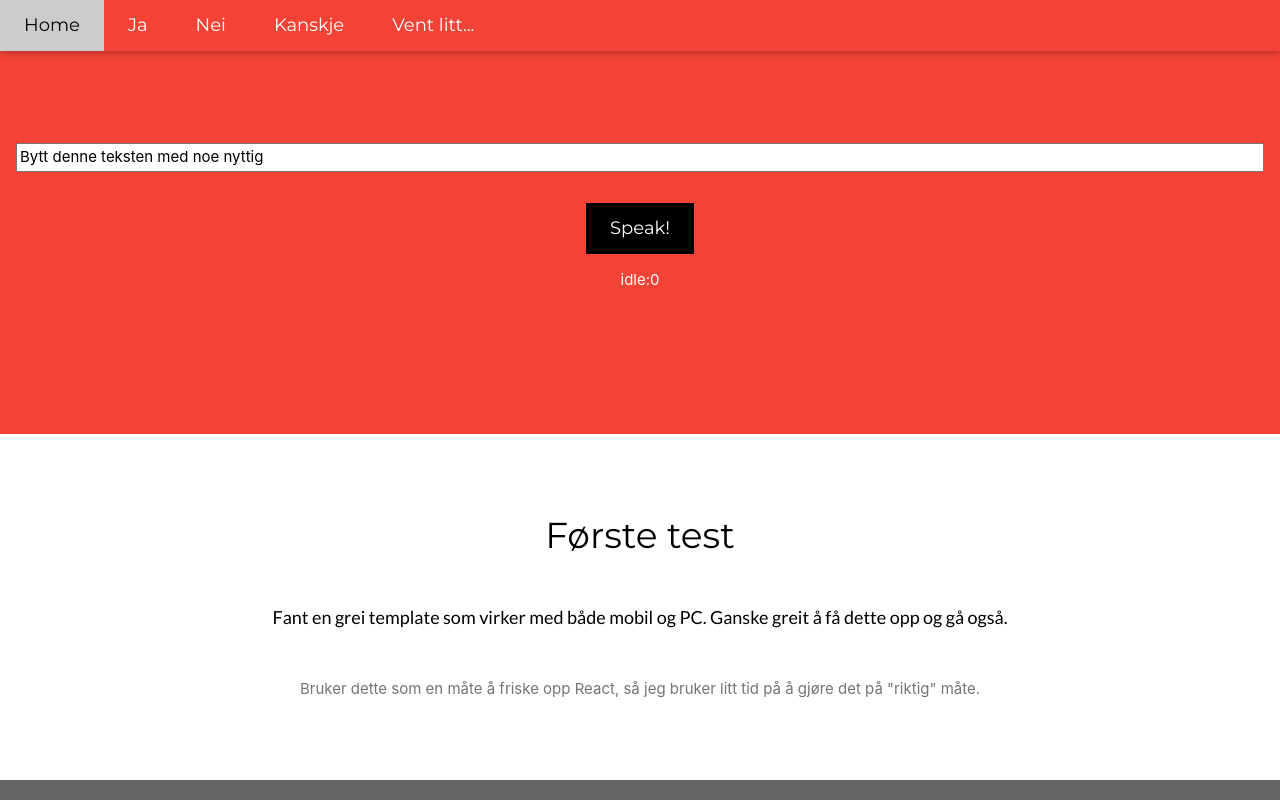
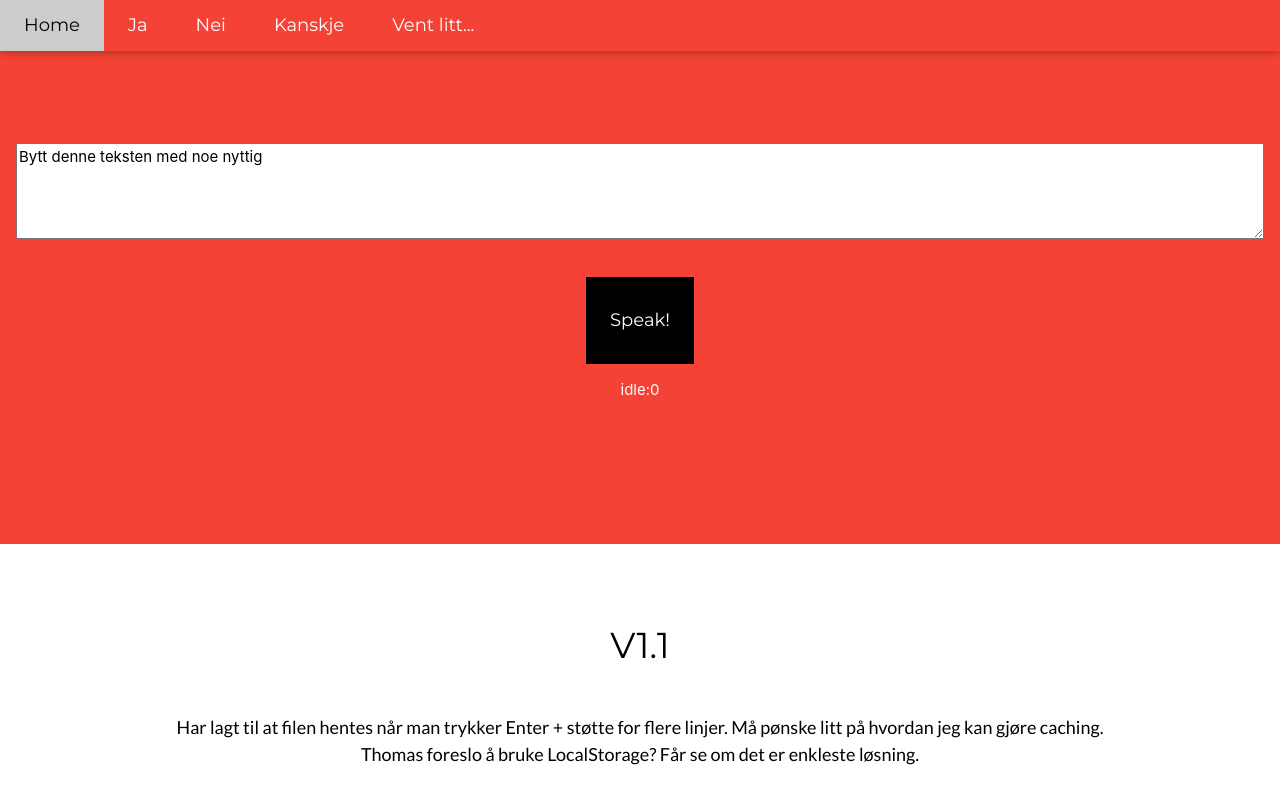
Before and after one commit to jenschr/chatter, a React (Create React App) app: page / in a window 1280 px wide. Shown: the top 800 px of the page. Built offline with nearby package versions, Linux system fonts and the light colour scheme.

Commit message:
Added send on Enter, multiline support

```diff
--- a/src/App.js
+++ b/src/App.js
@@ -1,69 +1,68 @@
-import './App.css';
-import './useInterval';
-import {UID, KEY} from './secret';
-import ReactAudioPlayer from 'react-audio-player';
-import {useState, useEffect, useRef} from 'react';
+import "./App.css";
+import "./useInterval";
+import { UID, KEY } from "./secret";
+import ReactAudioPlayer from "react-audio-player";
+import { useState, useEffect, useRef } from "react";
 
 function App() {
   const speechState = {
-    "idle": "idle",
-    "converting": "converting",
-    "retrieving": "retrieving",
-    "playing": "playing",
-    "waitAndThenPlay": "waitAndThenPlay",
-  }
-  const axios = require('axios').default;
-  const [textToSay, setTextToSay] = useState('Bytt denne teksten med noe nyttig');
-  const [activeAudioFile, setActiveAudioFile] = useState('');
+    idle: "idle",
+    converting: "converting",
+    retrieving: "retrieving",
+    playing: "playing",
+    waitAndThenPlay: "waitAndThenPlay",
+  };
+
+  const axios = require("axios").default;
+  const [textToSay, setTextToSay] = useState(
+    "Bytt denne teksten med noe nyttig"
+  );
+  const [activeAudioFile, setActiveAudioFile] = useState("");
   const [isActive, setIsActive] = useState(false);
-  const [currentSpeechState, setCurrentSpeechState] = useState(speechState.idle);
+  const [currentSpeechState, setCurrentSpeechState] = useState(
+    speechState.idle
+  );
   const [activeTranscriptionId, setActiveTranscriptionId] = useState(0);
   const baseUrl = "https://play.ht/api/v1";
-  const convertUrl = baseUrl+"/convert";
-  const resultUrl  = baseUrl+"/articleStatus?transcriptionId=";
+  const convertUrl = baseUrl + "/convert";
+  const resultUrl = baseUrl + "/articleStatus?transcriptionId=";
   var speechRequest = {
-    "voice": "nb-NO-FinnNeural",
-    "content": "",
-    "title": "jensatester", // Optional
-    "trimSilence": false,    // Optional
-  }
+    voice: "nb-NO-FinnNeural",
+    content: "",
+    title: "jensatester", // Optional
+    trimSilence: false, // Optional
+  };
 
   var timer;
 
   useInterval(() => {
-      if( currentSpeechState == speechState.retrieving )
-      {
-        axios.get(resultUrl+activeTranscriptionId, {
+    if (currentSpeechState == speechState.retrieving) {
+      axios
+        .get(resultUrl + activeTranscriptionId, {
           headers: {
-       'X-User-ID': UID,
-       'Authorization': KEY,
-     }})
+            "X-User-ID": UID,
+            Authorization: KEY,
+          },
+        })
         .then(function (response) {
-          console.log("axios response: "+response);
+          console.log("axios response: " + response);
           // {"status":"transcriping","transcriptionId":"-NB7NC5kkMThnqOaE7Re","contentLength":3,"wordCount":3}
-          if( response && response.data.converted )
-          {
-            console.log("Play.ht gave us "+response.data.audioUrl);
+          if (response && response.data.converted) {
+            console.log("Play.ht gave us " + response.data.audioUrl);
             setActiveAudioFile(response.data.audioUrl);
             setCurrentSpeechState(speechState.playing);
-          }
-          else if( response && response.data.error )
-          {
-            console.log("Play.ht error "+response.data.errorMessage);
+          } else if (response && response.data.error) {
+            console.log("Play.ht error " + response.data.errorMessage);
             setCurrentSpeechState(speechState.idle);
-          }
-          else
-          {
+          } else {
             // Just hang here...
           }
         })
         .catch(function (error) {
-          console.log("axios error: "+error);
+          console.log("axios error: " + error);
           setCurrentSpeechState(speechState.idle);
         });
-      }
-      else if( currentSpeechState == speechState.waitAndThenPlay )
-      {
+    } else if (currentSpeechState == speechState.waitAndThenPlay) {
       setCurrentSpeechState(speechState.idle);
       handleSpeak();
     }
@@ -72,54 +71,81 @@ function App() {
   useEffect(() => {
     //();
   });
-
-  function saySomething( whatToSay )
-  {
-    setTextToSay( whatToSay );
+  function currentStatus() {
+    let buttonText = "none";
+    if (currentSpeechState == speechState.retrieving) {
+      buttonText = "Retreiving!";
+    } else if (currentSpeechState == speechState.converting) {
+      buttonText = "Converting!";
+    } else if (currentSpeechState == speechState.playing) {
+      buttonText = "Playing!";
+    } else if (currentSpeechState == speechState.waitAndThenPlay) {
+      buttonText = "WaitAndPlay!";
+    } else {
+      buttonText = "Speak!";
+    }
+    return <p>{buttonText}</p>;
+  }
+  function saySomething(whatToSay) {
+    setTextToSay(whatToSay);
     setCurrentSpeechState(speechState.waitAndThenPlay);
   }
 
-  const handleMenuClick = event => {
-    setIsActive(current => !current);
+  const handleMenuClick = (event) => {
+    setIsActive((current) => !current);
   };
 
   const doFocus = (event) => {
     setTextToSay("");
     console.log("OnFocus");
+  };
+
+  const handleKeyDown = (e) => {
+    if (e.key === "Enter") {
+      console.log("do validate");
+      saySomething(textToSay);
     }
+    return false;
+  };
+  const audioFinished = (e) => {
+    console.log("Finished " + JSON.stringify(e));
+    setCurrentSpeechState(speechState.idle);
+    setTextToSay("");
+  };
 
-  const handleSpeak = event => {
-    console.log( speechRequest )
+  const handleSpeak = (event) => {
+    console.log(speechRequest);
     speechRequest.content = [textToSay];
     setCurrentSpeechState(speechState.converting);
-    axios.post(convertUrl, speechRequest, {
+    axios
+      .post(convertUrl, speechRequest, {
         headers: {
-       'X-User-ID': UID,
-       'Authorization': KEY,
-     }})
+          "X-User-ID": UID,
+          Authorization: KEY,
+        },
+      })
       .then(function (response) {
-      console.log("axios response: "+response);
+        console.log("axios response: " + response);
         // {"status":"transcriping","transcriptionId":"-NB7NC5kkMThnqOaE7Re","contentLength":3,"wordCount":3}
-      if( response && response.data && response.data.status)
-      {
-        if( response.data.status == "transcriping" && response.data.transcriptionId ) // success
-        {
+        if (response && response.data && response.data.status) {
+          if (
+            response.data.status == "transcriping" &&
+            response.data.transcriptionId
+          ) {
+            // success
             setActiveTranscriptionId(response.data.transcriptionId);
             setCurrentSpeechState(speechState.retrieving);
-        }
-        else // fail
-        {
-          console.log("Play.ht responded with "+response.data.status+"?");
+          } // fail
+          else {
+            console.log("Play.ht responded with " + response.data.status + "?");
             setCurrentSpeechState(speechState.idle);
           }
-      }
-      else
-      {
+        } else {
           setCurrentSpeechState(speechState.idle);
         }
       })
       .catch(function (error) {
-      console.log("axios error: "+error);
+        console.log("axios error: " + error);
         setCurrentSpeechState(speechState.idle);
       });
   };
@@ -149,41 +175,144 @@ function App() {
       {/* Navbar */}
       <div className="w3-top">
         <div className="w3-bar w3-red w3-card w3-left-align w3-large">
-          <a className="w3-bar-item w3-button w3-hide-medium w3-hide-large w3-right w3-padding-large w3-hover-white w3-large w3-red" onClick={handleMenuClick} title="Toggle Navigation Menu"><i className="fa fa-bars"></i></a>
-          <a href="#" className="w3-bar-item w3-button w3-padding-large w3-white">Home</a>
-          <a href="#" onClick={() => saySomething('Ja')} className="w3-bar-item w3-button w3-hide-small w3-padding-large w3-hover-white">Ja</a>
-          <a href="#" onClick={() => saySomething('Nei')} className="w3-bar-item w3-button w3-hide-small w3-padding-large w3-hover-white">Nei</a>
-          <a href="#" onClick={() => saySomething('Kanskje')} className="w3-bar-item w3-button w3-hide-small w3-padding-large w3-hover-white">Kanskje</a>
-          <a href="#" onClick={() => saySomething('Vent litt mens jeg skriver noe')} className="w3-bar-item w3-button w3-hide-small w3-padding-large w3-hover-white">Vent litt...</a>
+          <a
+            className="w3-bar-item w3-button w3-hide-medium w3-hide-large w3-right w3-padding-large w3-hover-white w3-large w3-red"
+            onClick={handleMenuClick}
+            title="Toggle Navigation Menu"
+          >
+            <i className="fa fa-bars"></i>
+          </a>
+          <a
+            href="#"
+            className="w3-bar-item w3-button w3-padding-large w3-white"
+          >
+            Home
+          </a>
+          <a
+            href="#"
+            onClick={() => saySomething("Ja")}
+            className="w3-bar-item w3-button w3-hide-small w3-padding-large w3-hover-white"
+          >
+            Ja
+          </a>
+          <a
+            href="#"
+            onClick={() => saySomething("Nei")}
+            className="w3-bar-item w3-button w3-hide-small w3-padding-large w3-hover-white"
+          >
+            Nei
+          </a>
+          <a
+            href="#"
+            onClick={() => saySomething("Kanskje")}
+            className="w3-bar-item w3-button w3-hide-small w3-padding-large w3-hover-white"
+          >
+            Kanskje
+          </a>
+          <a
+            href="#"
+            onClick={() => saySomething("Vent litt mens jeg skriver noe")}
+            className="w3-bar-item w3-button w3-hide-small w3-padding-large w3-hover-white"
+          >
+            Vent litt...
+          </a>
         </div>
 
         {/* Navbar on small screens */}
-        <div id="navDemo" className={ isActive ? 'w3-bar-block w3-white w3-hide w3-hide-large w3-hide-medium w3-large w3-show' : 'w3-bar-block w3-white w3-hide w3-hide-large w3-hide-medium w3-large' }>
-          <a href="#" onClick={() => saySomething('Ja')} className="w3-bar-item w3-button w3-padding-large">Ja</a>
-          <a href="#" onClick={() => saySomething('Nei')} className="w3-bar-item w3-button w3-padding-large">Nei</a>
-          <a href="#" onClick={() => saySomething('Kanskje')} className="w3-bar-item w3-button w3-padding-large">Kanskje</a>
-          <a href="#" onClick={() => saySomething('Vent litt mens jeg skriver noe')} className="w3-bar-item w3-button w3-padding-large">Vent litt...</a>
+        <div
+          id="navDemo"
+          className={
+            isActive
+              ? "w3-bar-block w3-white w3-hide w3-hide-large w3-hide-medium w3-large w3-show"
+              : "w3-bar-block w3-white w3-hide w3-hide-large w3-hide-medium w3-large"
+          }
+        >
+          <a
+            href="#"
+            onClick={() => saySomething("Ja")}
+            className="w3-bar-item w3-button w3-padding-large"
+          >
+            Ja
+          </a>
+          <a
+            href="#"
+            onClick={() => saySomething("Nei")}
+            className="w3-bar-item w3-button w3-padding-large"
+          >
+            Nei
+          </a>
+          <a
+            href="#"
+            onClick={() => saySomething("Kanskje")}
+            className="w3-bar-item w3-button w3-padding-large"
+          >
+            Kanskje
+          </a>
+          <a
+            href="#"
+            onClick={() => saySomething("Vent litt mens jeg skriver noe")}
+            className="w3-bar-item w3-button w3-padding-large"
+          >
+            Vent litt...
+          </a>
         </div>
       </div>
 
       {/* Header */}
-      <header className="w3-container w3-red w3-center" style={{padding:"128px 16px"}}>
-        <p><input value={textToSay} onFocus={doFocus} style={{alignSelf:"stretch",width:"100%"}} onInput={e => setTextToSay(e.target.value)} /></p>
-        <button onClick={handleSpeak} className="w3-button w3-black w3-padding-large w3-large w3-margin-top">Speak!</button>
-        <div><ReactAudioPlayer
+      <header
+        className="w3-container w3-red w3-center"
+        style={{ padding: "128px 16px" }}
+      >
+        <p>
+          <textarea
+            style={{ height: 150 }}
+            rows={4}
+            autoComplete
+            value={textToSay}
+            onFocus={doFocus}
+            onKeyDown={handleKeyDown}
+            style={{ alignSelf: "stretch", width: "100%" }}
+            onInput={(e) => setTextToSay(e.target.value)}
+          />
+        </p>
+        <button
+          onClick={handleSpeak}
+          className="w3-button w3-black w3-padding-large w3-large w3-margin-top"
+        >
+          {currentStatus()}
+        </button>
+        <div>
+          <ReactAudioPlayer
             src={activeAudioFile}
             autoPlay
-        /></div>
-        <p>{currentSpeechState}:{activeTranscriptionId}</p>
+            onEnded={audioFinished}
+          />
+        </div>
+        <p>
+          {currentSpeechState}:{activeTranscriptionId}
+        </p>
       </header>
 
       {/* First Grid */}
       <div className="w3-row-padding w3-padding-64 w3-container">
         <div className="w3-content">
-                      <h1>Første test</h1>
-            <h5 className="w3-padding-32">Fant en grei template som virker med både mobil og PC. Ganske greit å få dette opp og gå også.</h5>
+          <h1>V1.1 </h1>
+          <h5 className="w3-padding-32">
+            Har lagt til at filen hentes når man trykker Enter + støtte for
+            flere linjer. Må pønske litt på hvordan jeg kan gjøre caching.
+            Thomas foreslo å bruke LocalStorage? Får se om det er enkleste
+            løsning.
+          </h5>
+          <h1 className="w3-text-grey">Første versjon</h1>
+          <h5 className="w3-text-grey">
+            Fant en grei template som virker med både mobil og PC. Ganske greit
+            å få dette opp og gå også.
+          </h5>
 
-            <p className="w3-text-grey">Bruker dette som en måte å friske opp React, så jeg bruker litt tid på å gjøre det på "riktig" måte.</p>
+          <p className="w3-text-grey">
+            Bruker dette som en måte å friske opp React, så jeg bruker litt tid
+            på å gjøre det på "riktig" måte.
+          </p>
         </div>
       </div>
 
```
Lines whose indentation alone changed are shown as unchanged.
